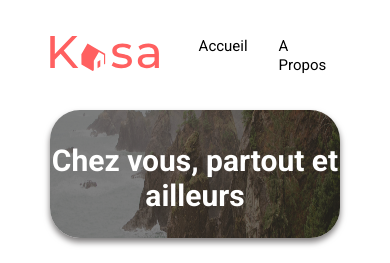
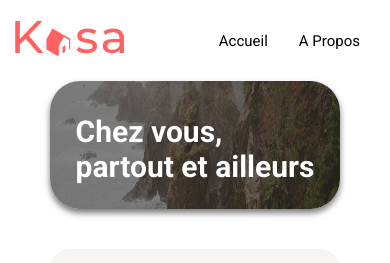
Before and after one commit to ChloeCassanJouin/KASA, a React (Vite) app: page / in a window 390 px wide. Shown: the top 263 px of the page. Built offline with nearby package versions, Linux system fonts and the light colour scheme.

Commit message:
mediaqueries

```diff
--- a/src/SASS/Components/banner.scss
+++ b/src/SASS/Components/banner.scss
@@ -29,6 +29,10 @@
         width: 100%;
     }
 
+    .break-point::after {
+        content: '';
+      }
+
     .BannerText {
         transform: translate(-50%, -50%);
         text-align: center;
@@ -39,4 +43,29 @@
         font-size: 30px;
         font-weight: bold;
     }
+
+     /* Media Queries */
+
+     @media (max-width: 1200px) {
+    }
+
+    @media screen and (max-width: 768px) {
+        .BannerContainer {
+            padding: 0 15px;
+        }
+        .break-point::after {
+            content: '\A'; /* Ajoute un saut de ligne */
+            white-space: pre; /* Nécessaire pour que le saut de ligne soit pris en compte */
+          }
+
+          .BannerText {
+            text-align: left;
+        }
+
+
+
 }
+
+@media screen and (max-width: 480px) {
+}
+}
--- a/src/SASS/Layout/header.scss
+++ b/src/SASS/Layout/header.scss
@@ -34,13 +34,20 @@
     }
   }
 
+/* Media Queries */
+  @media (max-width: 1200px) {
+    .header {
+      padding: 15px;
+    }
+  }
+
   @media screen and (max-width: 768px) {
     .logo {
       img {
         max-width: 150px;
       }
     }
-
+  }
 
   @media screen and (max-width: 480px) {
     .logo {
@@ -59,4 +66,3 @@
       }
     }
   }
-}
--- a/src/SASS/Main.css
+++ b/src/SASS/Main.css
@@ -1,3 +1,4 @@
+@charset "UTF-8";
 body {
   font-family: "Roboto", sans-serif;
 }
@@ -46,12 +47,18 @@ html {
   text-decoration: underline;
 }
 
+/* Media Queries */
+@media (max-width: 1200px) {
+  .header {
+    padding: 15px;
+  }
+}
 @media screen and (max-width: 768px) {
   .logo img {
     max-width: 150px;
   }
 }
-@media screen and (max-width: 768px) and (max-width: 480px) {
+@media screen and (max-width: 480px) {
   .logo img {
     max-width: 100px;
   }
@@ -68,6 +75,7 @@ html {
   margin: 40px 50px;
   border-radius: 20px;
   box-sizing: border-box;
+  /* Media Queries */
 }
 .Lodging .LodgingCardsContainer {
   display: grid;
@@ -101,12 +109,21 @@ html {
   padding: 0 30px;
   text-align: center;
 }
-
+@media screen and (max-width: 768px) {
+  .Lodging .Lodging {
+    margin: 0px;
+  }
+  .Lodging .LodgingCardsContainer {
+    display: flex;
+    flex-direction: column;
+  }
+}
 .footer {
   background-color: black;
   padding: 2px 0;
   text-align: center;
   color: #fff;
+  /* Media Queries */
 }
 .footer .footer_logo {
   padding-top: 25px;
@@ -120,13 +137,13 @@ html {
   font-size: 11px;
   padding-bottom: 5px;
 }
-
 .BannerContainer {
   display: flex;
   max-width: 100%;
   padding: 0 50px;
   box-sizing: border-box;
   position: relative;
+  /* Media Queries */
 }
 .BannerContainer .homePageBanner {
   width: 100%;
@@ -149,6 +166,9 @@ html {
   top: 30%;
   width: 100%;
 }
+.BannerContainer .break-point::after {
+  content: "";
+}
 .BannerContainer .BannerText {
   transform: translate(-50%, -50%);
   text-align: center;
@@ -159,7 +179,18 @@ html {
   font-size: 30px;
   font-weight: bold;
 }
-
+@media screen and (max-width: 768px) {
+  .BannerContainer .BannerContainer {
+    padding: 0 15px;
+  }
+  .BannerContainer .break-point::after {
+    content: "\a"; /* Ajoute un saut de ligne */
+    white-space: pre; /* Nécessaire pour que le saut de ligne soit pris en compte */
+  }
+  .BannerContainer .BannerText {
+    text-align: left;
+  }
+}
 .about-content {
   padding: 0 110px;
 }
@@ -264,6 +295,7 @@ html {
 .lodgingFormColumns .lodgingFormColumn1 .lodgingFormTitle {
   color: rgba(224, 40, 40, 0.79);
   font-size: 40px;
+  margin: 0;
 }
 .lodgingFormColumns .lodgingFormColumn2 {
   background-color: pink;
--- a/src/components/LodgingForm.jsx
+++ b/src/components/LodgingForm.jsx
@@ -3,6 +3,7 @@ import collapseArrow from '../assets/Images/collapse-arrow.svg';
 
 export default function Lodgingform({ data }) {
   console.log(data)
+
     return (
       <main>
         <section className='lodgingFormColumns'>
--- a/src/pages/Home.jsx
+++ b/src/pages/Home.jsx
@@ -3,6 +3,7 @@ import Header from '../components/Header';
 import Footer from '../components/Footer';
 import { fetchLibraryData } from '../assets/Datas/API';
 import GalleryHomePage from '../components/GalleryHomePage';
+import Lodging from './Lodging';
 
 export default function Home() {
   const [data, setData] = useState([]);
@@ -15,18 +16,21 @@ export default function Home() {
     getData();
   }, []);
 
+  console.log("Data in Home:", data);
+
   return (
     <>
       <Header />
       <main>
       <div className='BannerContainer'>
         <div className='BannerTextContainer'>
-          <p className='BannerText'>Chez vous, partout et ailleurs</p>
+          <p className='BannerText'>Chez vous,<span className='break-point'></span> partout et ailleurs</p>
         </div>
         <img src="./src/assets/Images/homepage-banner.png" alt="Homepage Banner" className="homePageBanner" />
       </div>
       </main>
       <GalleryHomePage data={data} />
+      <Lodging data={data} />
       <Footer />
     </>
   );
--- a/src/pages/Lodging.jsx
+++ b/src/pages/Lodging.jsx
@@ -5,21 +5,25 @@ import Carousel from '../components/Carousel';
 import { fetchLibraryData } from '../assets/Datas/API';
 import LodgingForm from '../components/LodgingForm';
 
-export default function Lodging() {
-  const [data, setData] = useState([]);
 
+export default function Lodging({ data }) {
   useEffect(() => {
+    console.log("Data in Lodging:", data); // Ajoutez ce log pour vérifier les données dans Lodging
+  }, [data]);
+  //const [data, setData] = useState([]);
+
+  /*useEffect(() => {
     async function getData() {
       const libraryLodgingData = await fetchLibraryData();
       setData(libraryLodgingData);
     }
     getData();
-  }, []);
+  }, []);*/
 
   return (
     <>
       <Header />
-
+      <Carousel data={data} />
       <LodgingForm data={data} />
       <Footer />
     </>
@@ -29,6 +33,6 @@ export default function Lodging() {
 //<Carousel data={data} />
 /*<main>
 <div className='LodgingCarousel'>
-<Carousel data={data} />
+
 </div>
 </main>*/
```
Also changed, not shown: src/SASS/Layout/footer.scss (+11 -1 lines), src/SASS/Layout/galleryHomePage.scss (+19 -0 lines), 1 other file (tests, documents, lock files or other folders).
